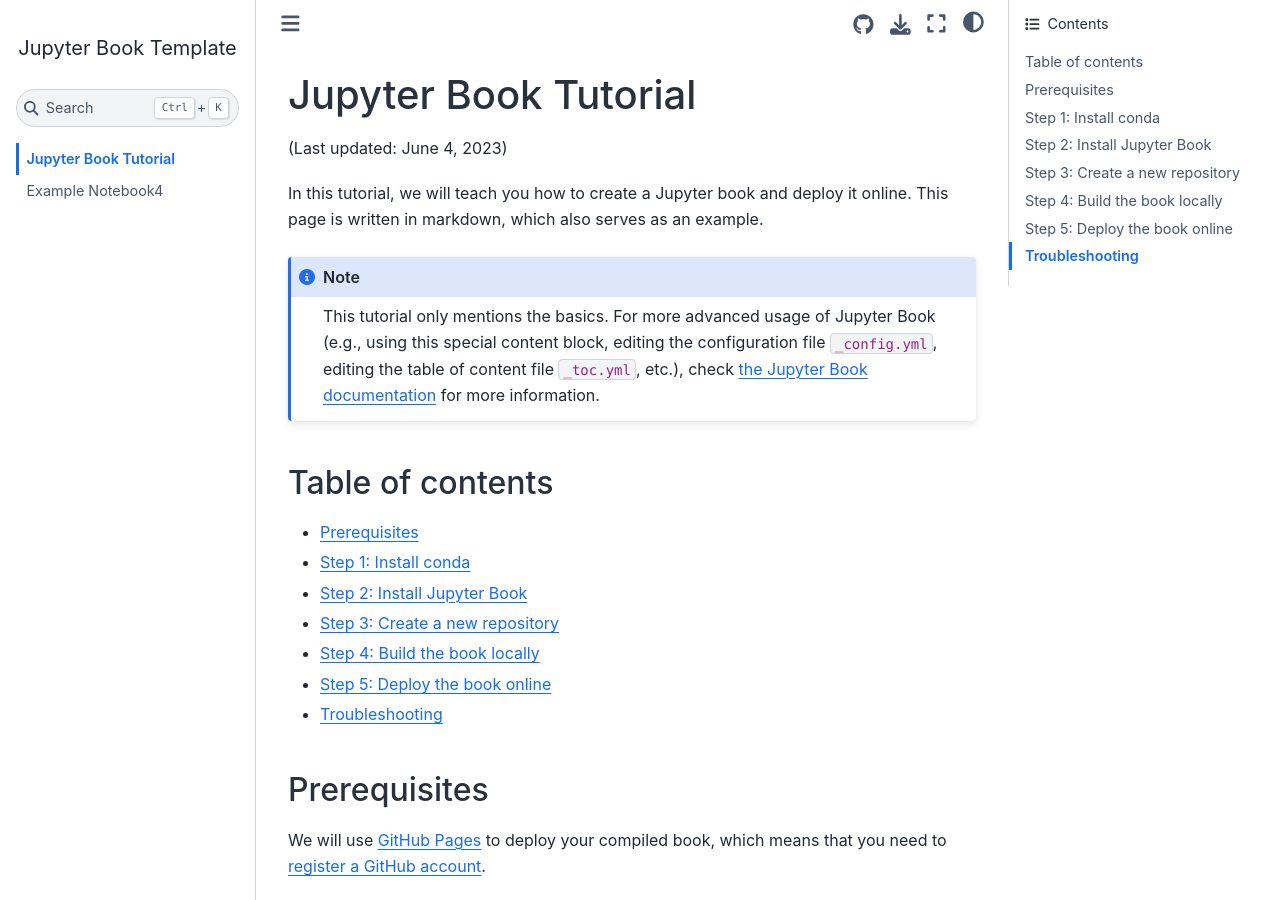
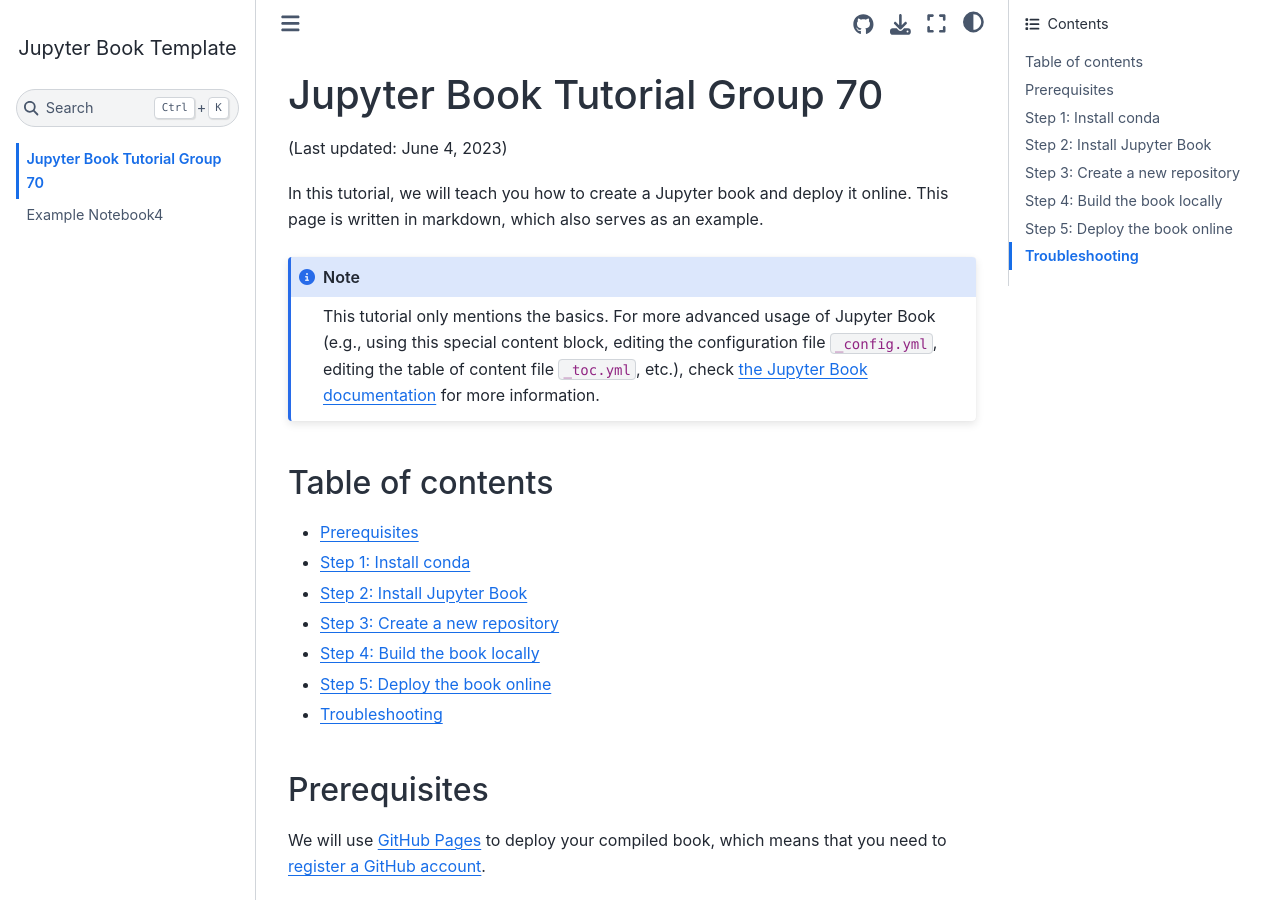
Before and after one commit to anetey-abbey/infoviz, a Jupyter Book: the page built from docs/home.md, in a window 1280 px wide and 900 px high. Built offline with Jupyter Book 1.0.4 settings and Sphinx 7.4.7 and the Sphinx Book theme 1.1.4, drawn with Linux system fonts in a browser that asks for light colours; comment, search, counter and statistics services are not loaded.

```diff
--- a/docs/home.md
+++ b/docs/home.md
@@ -1,4 +1,4 @@
-# Jupyter Book Tutorial
+# Jupyter Book Tutorial Group 70
 
 (Last updated: June 4, 2023)
 
```
Also changed, not shown: 1 other file.
